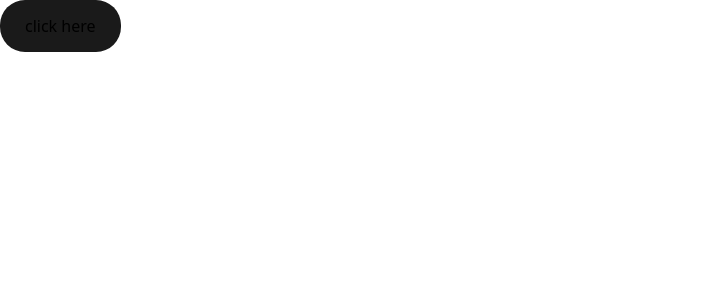
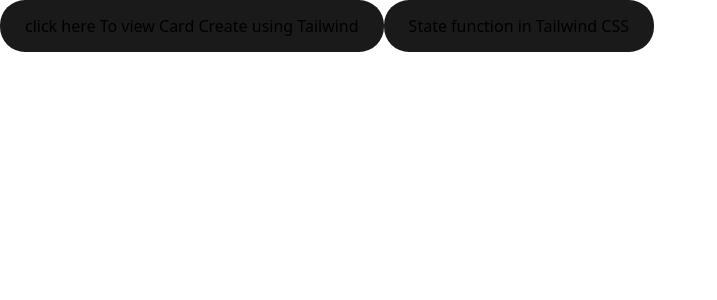
Before and after one commit to shivankit1210/ReactJsPractice, a React (Vite) app: page /tailwind-css in a window 1280 px wide. Shown: the top 300 px of the page, without its empty margins (0-717 px from the left). Built offline with nearby package versions, Linux system fonts and the light colour scheme.

Commit message:
State in TailwindCSS

```diff
--- a/src/components/TailwindCSS/TailwindCss.jsx
+++ b/src/components/TailwindCSS/TailwindCss.jsx
@@ -6,10 +6,14 @@
   const navigate =useNavigate();
   return (
 
-    <div className=" bg-cyan-600 h-96  place-content-center  ">
+    <div className=" flex-row bg-cyan-600 h-screen  place-content-center  ">
 
-      <div>
-      <button className="text-white flex place-content-center  " onClick={()=>navigate("/cards-using-tailwind")}>click here</button>
+      <div className="flex flex-col m-20 p-10 gap-10 place-content-center">
+      <button className="text-white   " onClick={()=>navigate("/cards-using-tailwind")}>click here To view Card Create using Tailwind</button>
+      <button className="text-white   " onClick={()=>navigate("/cards-using-tailwind")}>State function in Tailwind CSS</button>
+      {/* <button className="text-white   " onClick={()=>navigate("/cards-using-tailwind")}>click here To view Card Create using Tailwind</button>
+      <button className="text-white   " onClick={()=>navigate("/cards-using-tailwind")}>click here To view Card Create using Tailwind</button>
+      <button className="text-white   " onClick={()=>navigate("/cards-using-tailwind")}>click here To view Card Create using Tailwind</button> */}
 
       </div>
 
```
